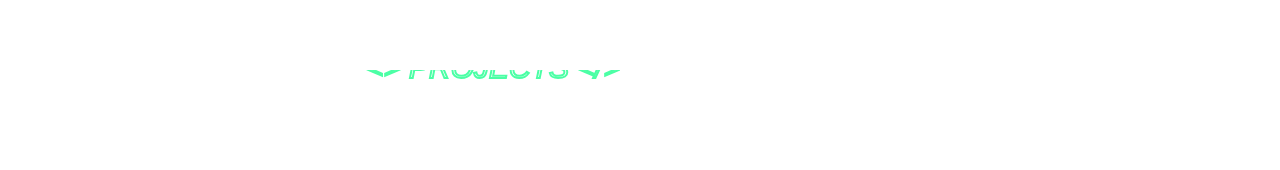
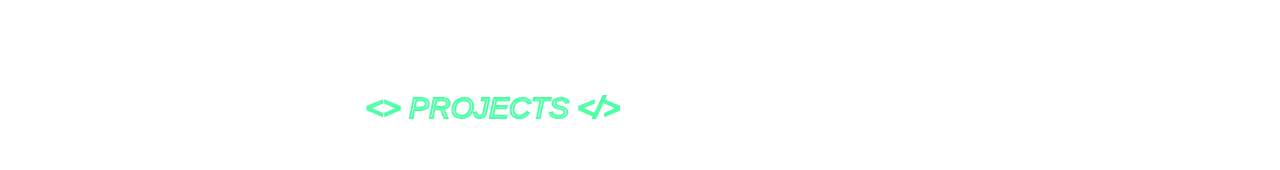
Before and after one commit to Foglia/my-portfolio, a React (Create React App) app: page / in a window 1280 px wide. Shown: the part 749-919 px from the top of the page. Built offline with nearby package versions, Linux system fonts and the light colour scheme; a web font is replaced by a local one.

Commit message:
i text error / correction - try 1

```diff
--- a/src/components/InfiniteText/InfiniteText.css
+++ b/src/components/InfiniteText/InfiniteText.css
@@ -1,3 +1,6 @@
+header {
+    display: inline-grid;
+  }
 
 .markBoth {
     position: relative;
@@ -32,9 +35,10 @@
     white-space: nowrap;
     min-width: 100vw;
     height: 100vh;
-    line-height: 40px;
+    line-height: 70px;
     font-size: 30px;
     animation: mark 10s linear infinite;
+    z-index: 99;
 }
 
 @keyframes mark {
```
